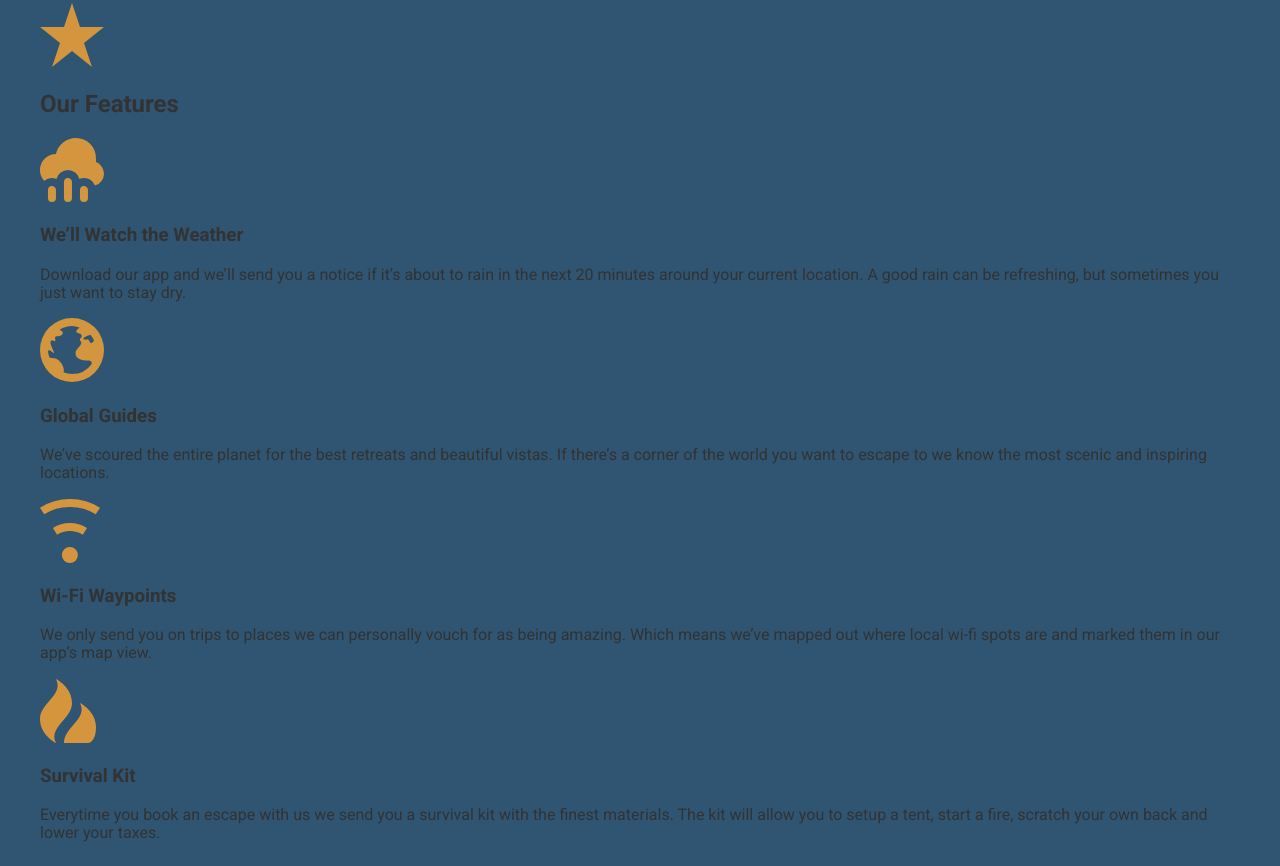
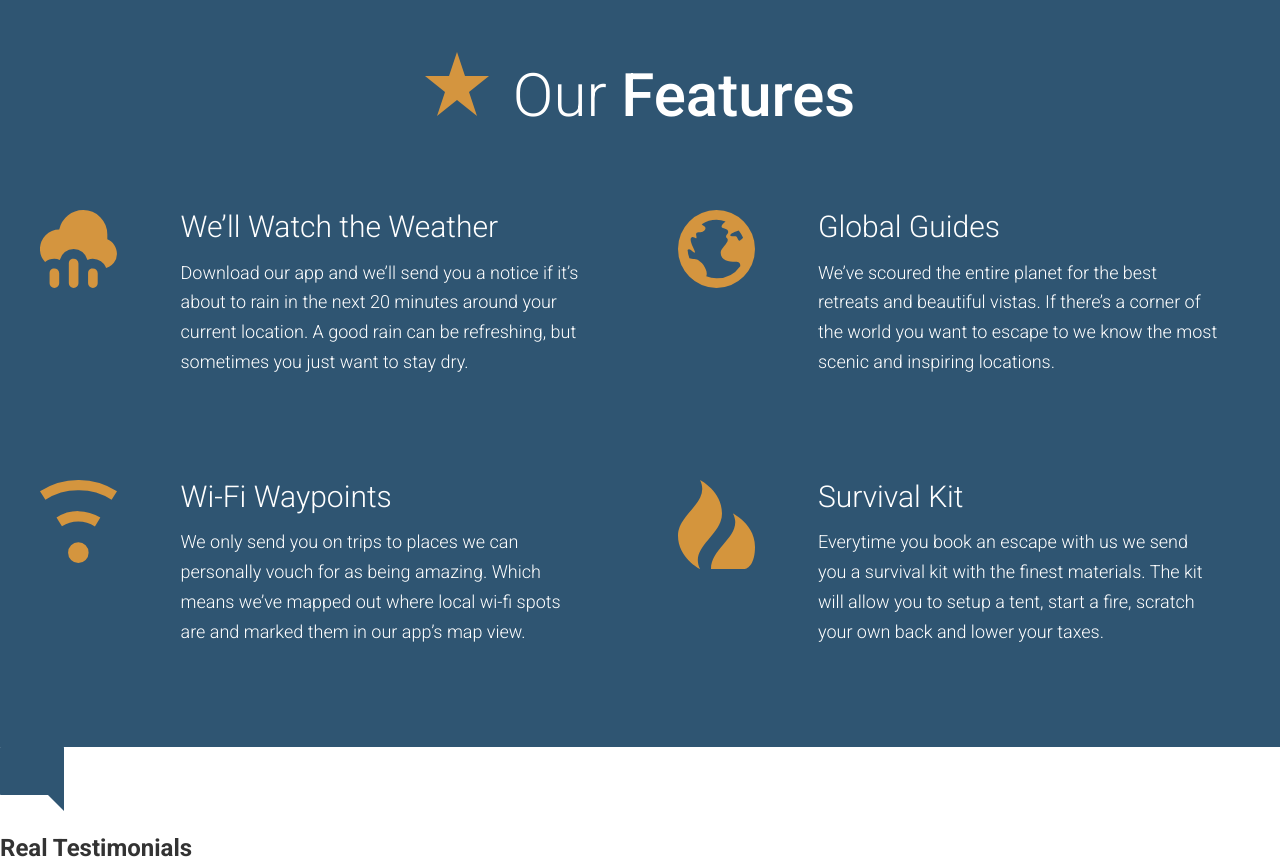
Before and after one commit to jonas-graae/buildtools_website, a website built with webpack: page app/index.html in a window 1280 px wide. Shown: the part 2275-3141 px from the top of the page. Built offline with nearby package versions, Linux system fonts and the light colour scheme; files whose address does not match are found by name.

Commit message:
Completed the our features section

```diff
--- a/app/assets/styles/modules/_headlines_text.scss
+++ b/app/assets/styles/modules/_headlines_text.scss
@@ -15,7 +15,6 @@
             font-size: 1.875rem;
         }
     }
-
 
     &--centered {
         text-align: center;
@@ -43,9 +42,33 @@
     }
 
     &--no-t-margin {
-
         @include tablet {
             margin-top: 0;
         }
     }
 }
+
+.section-title {
+    font-size: 2.2rem;
+    font-weight: 300;
+    text-align: center;
+    margin-bottom: 5rem;
+
+    @include tablet {
+        font-size: 3.75rem;
+    }
+
+    strong {
+        font-weight: 500;
+    }
+
+    &__icon  {
+        display: block;
+        margin: 0 auto 2rem;
+
+        @include tablet {
+            display: inline-block;
+            margin: 0 1.5rem 0 0;
+        }
+    }
+}
--- a/app/assets/styles/parts/_page-section.scss
+++ b/app/assets/styles/parts/_page-section.scss
@@ -7,6 +7,7 @@
 
     &--blue {
         background-color: $primary-color;
+        color: #fff;
     }
 }
 
@@ -14,9 +15,11 @@
 
     .textbox {
         p {
+            font-weight: 300;
             line-height: 1.65;
-            margin: 1.8rem 0;
+            margin: 0 0 1.8rem 0;
             font-size: 1rem;
+
             @include mobile {
                 font-size: 1.125rem;
             }
@@ -34,7 +37,45 @@
 
         &.__35-65 {
             @include grid-unequal(35%, 1, 30px);
+        }
 
+        &.__2x2 {
+            @include grid-equal(2,2, 75px, 75px)
         }
     }
 }
+
+.features__item {
+
+    margin-bottom: 5rem;
+
+    @include tablet {
+        display: grid;
+        grid-template-columns: 2fr 8fr;
+        grid-column-gap: 10px;
+        margin: 0;
+    }
+
+
+    &--icon {
+        display: block;
+        width: 20%;
+        margin: 0 auto 20px;
+
+        @include tablet {
+            width: 70%;
+            margin: 0;
+        }
+    }
+
+    &-hl {
+        margin: 0 0 0.8rem;
+        font-size: 1.6rem;
+        font-weight: 300;
+        text-align: center;
+        @include tablet {
+            text-align: left;
+            font-size: 1.875rem;
+        }
+    }
+}
--- a/app/index.html
+++ b/app/index.html
@@ -66,24 +66,37 @@
 
     <div id="features" class="page-section page-section--blue">
         <div class="wrapper">
-            <img src="assets/images/icons/star.svg">
-            <h2>Our Features</h2>
-
-            <img src="assets/images/icons/rain.svg">
-            <h3>We&rsquo;ll Watch the Weather</h3>
-            <p>Download our app and we&rsquo;ll send you a notice if it&rsquo;s about to rain in the next 20 minutes around your current location. A good rain can be refreshing, but sometimes you just want to stay dry.</p>
-
-            <img src="assets/images/icons/globe.svg">
-            <h3>Global Guides</h3>
-            <p>We&rsquo;ve scoured the entire planet for the best retreats and beautiful vistas. If there&rsquo;s a corner of the world you want to escape to we know the most scenic and inspiring locations.</p>
-
-            <img src="assets/images/icons/wifi.svg">
-            <h3>Wi-Fi Waypoints</h3>
-            <p>We only send you on trips to places we can personally vouch for as being amazing. Which means we&rsquo;ve mapped out where local wi-fi spots are and marked them in our app&rsquo;s map view.</p>
-
-            <img src="assets/images/icons/fire.svg">
-            <h3>Survival Kit</h3>
-            <p>Everytime you book an escape with us we send you a survival kit with the finest materials. The kit will allow you to setup a tent, start a fire, scratch your own back and lower your taxes.</p>
+            <h2 class="section-title"><img class="section-title__icon" src="assets/images/icons/star.svg">Our <strong>Features</strong></h2>
+            <div class="row __2x2">
+                <div class="features__item">
+                    <img class="features__item--icon" src="assets/images/icons/rain.svg">
+                    <div class="textbox">
+                        <h3 class="features__item-hl">We&rsquo;ll Watch the Weather</h3>
+                        <p>Download our app and we&rsquo;ll send you a notice if it&rsquo;s about to rain in the next 20 minutes around your current location. A good rain can be refreshing, but sometimes you just want to stay dry.</p>
+                    </div>
+                </div>
+                <div class="features__item">
+                    <img class="features__item--icon" src="assets/images/icons/globe.svg">
+                    <div class="textbox">
+                        <h3 class="features__item-hl">Global Guides</h3>
+                        <p>We&rsquo;ve scoured the entire planet for the best retreats and beautiful vistas. If there&rsquo;s a corner of the world you want to escape to we know the most scenic and inspiring locations.</p>
+                    </div>
+                </div>
+                <div class="features__item">
+                    <img class="features__item--icon" src="assets/images/icons/wifi.svg">
+                    <div class="textbox">
+                        <h3 class="features__item-hl">Wi-Fi Waypoints</h3>
+                        <p>We only send you on trips to places we can personally vouch for as being amazing. Which means we&rsquo;ve mapped out where local wi-fi spots are and marked them in our app&rsquo;s map view.</p>
+                    </div>
+                </div>
+                <div class="features__item">
+                    <img class="features__item--icon" src="assets/images/icons/fire.svg">
+                    <div class="textbox">
+                        <h3 class="features__item-hl" >Survival Kit</h3>
+                        <p>Everytime you book an escape with us we send you a survival kit with the finest materials. The kit will allow you to setup a tent, start a fire, scratch your own back and lower your taxes.</p>
+                    </div>
+                </div>
+            </div>
         </div>
     </div>
 
```
